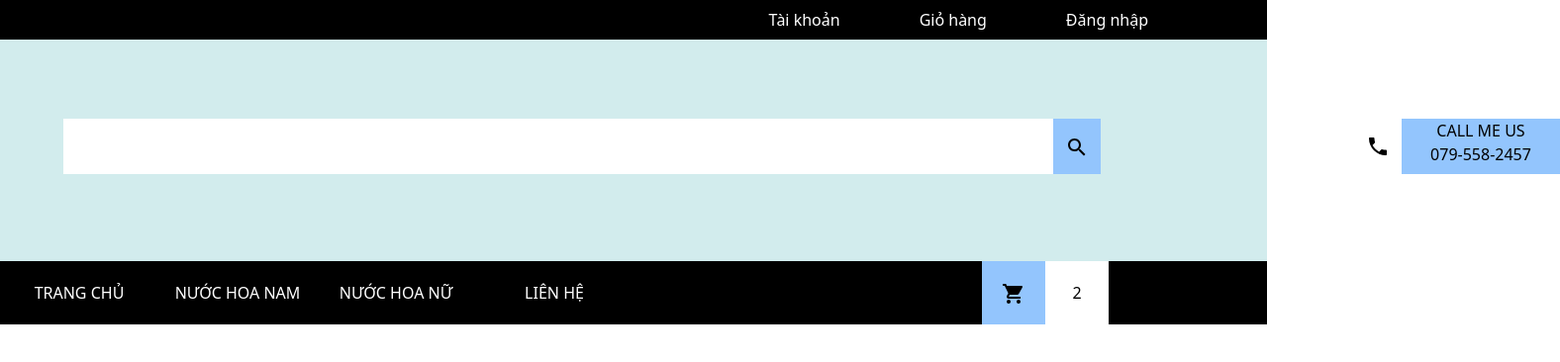
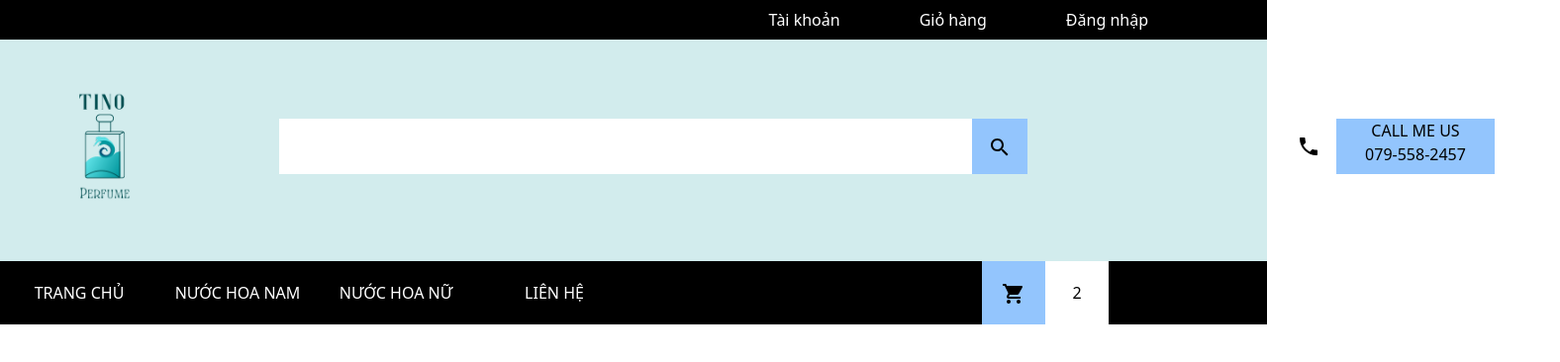
Before and after one commit to tinophan247/Tino-Ecommerce, a React (Create React App) app: page / in a window 1280 px wide. Shown: the top 366 px of the page at 99% size, 1576 px wide, since content can reach past the window. Built offline with nearby package versions, Linux system fonts and the light colour scheme.

Commit message:
TE-2: Update UI te-2

```diff
--- a/src/routes/Header.js
+++ b/src/routes/Header.js
@@ -19,25 +19,21 @@ function Header() {
         </div>
       </div>
 
-      <div className='bg-[#D2ECED] flex h-56 items-start'>
-        <div>
-          <div className='flex justify-start'>
-            <img
-              className='h-56'
-              src='https://raw.githubusercontent.com/tinophan247/Tino-Ecommerce/2537a9043cacddbf03b0f4b35773742ddf111f62/public/images/logo.png'
-            />{' '}
+      <div className='bg-[#D2ECED] h-56 flex justify-center '>
+        <div className='w-1600 items-start justify-between flex'>
+        <img className='h-56' src='./images/logo.png' alt='not-found' />
+
+
+
+            <div className='flex mt-20 ml-16'>
+              <input className='w-700 h-14'></input>
+              <button className=' bg-blue-300 h-14 w-14 hover:text-blue-900 justify-center'>
+                <SearchIcon />
+              </button>
+
           </div>
-        </div>
-        <div>
-          <div className='search-box flex justify-center mt-20 ml-16'>
-            <input className='search-box_input type-text w-100 h-14'></input>
-            <button className=' bg-blue-300 h-14 w-12 hover:text-blue-900 justify-center'>
-              <SearchIcon/>
-            </button>
-          </div>
-        </div>
-        <div className='flex ml-64 mt-20'>
-        <div className='w-12 h-14 ml-100 bg-white flex items-center justify-center'>
+          <div className='flex ml-64 mt-20'>
+            <div className='w-14 h-14 bg-white flex items-center justify-center'>
               <LocalPhoneIcon />
             </div>
             <div className='w-40 h-14 bg-blue-300'>
@@ -46,13 +42,14 @@ function Header() {
                 <p className='flex justify-center'>079-558-2457</p>
               </div>
             </div>
+          </div>
         </div>
       </div>
 
       <div>
         <div className='bg-black flex justify-start h-16 items-center'>
           <div className='w-full flex'>
-          <button className='w-40 h-16 text-white hover:text-gray-400 hover:bg-gray-300'>TRANG CHỦ</button>
+            <button className='w-40 h-16 text-white hover:text-gray-400 hover:bg-gray-300'>TRANG CHỦ</button>
             <button className='w-40 h-16 text-white hover:text-gray-400 hover:bg-gray-300'>NƯỚC HOA NAM</button>
             <button className='w-40 h-16 text-white hover:text-gray-400 hover:bg-gray-300'>NƯỚC HOA NỮ</button>
             <button className='w-40 h-16 text-white hover:text-gray-400 hover:bg-gray-300'>LIÊN HỆ</button>
--- a/tailwind.config.js
+++ b/tailwind.config.js
@@ -21,7 +21,9 @@ module.exports = {
         200: '200px',
         450: '450px',
         520: '520px',
-        100:'1000px'
+        800:'800px',
+        700:'700px',
+        1600:'1600px'
       }
     }
   },
```
